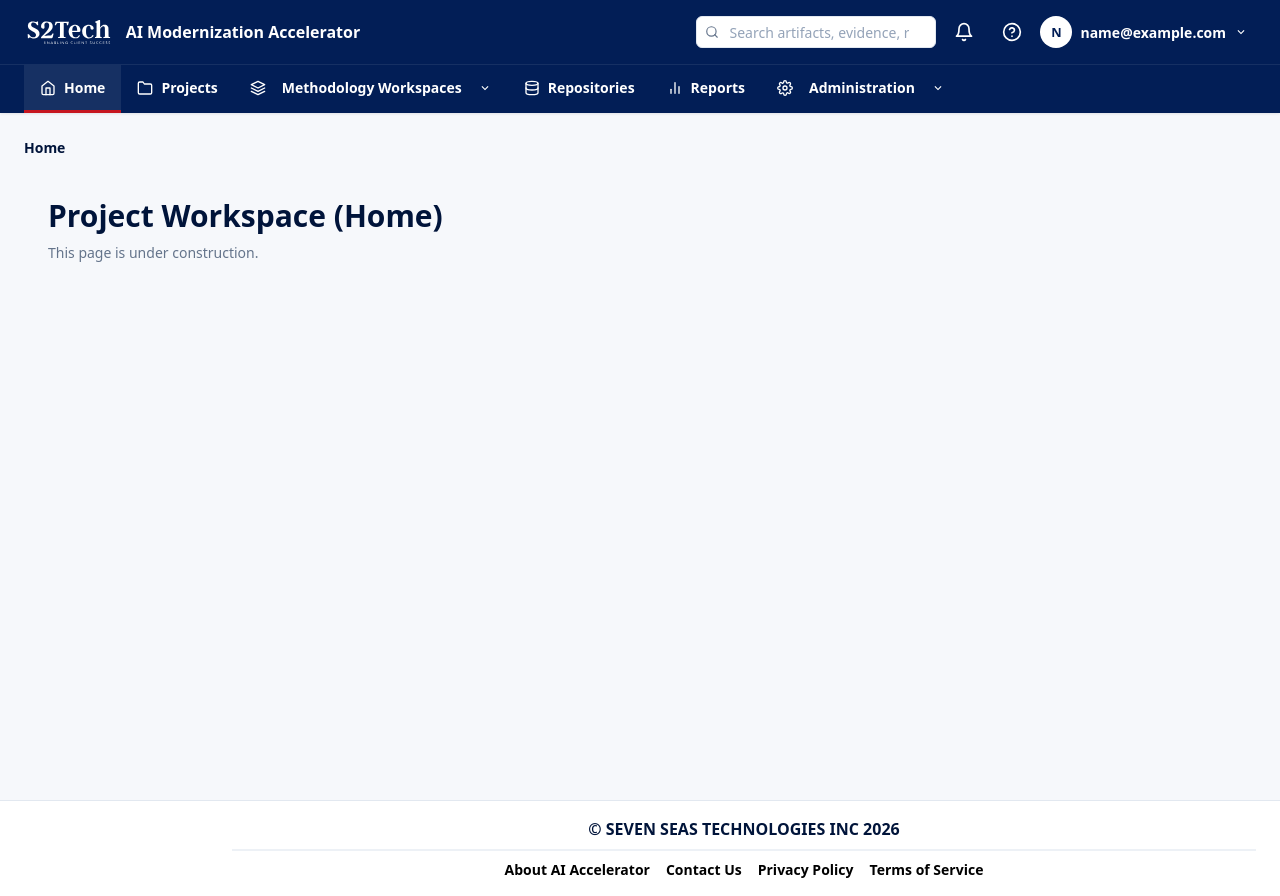
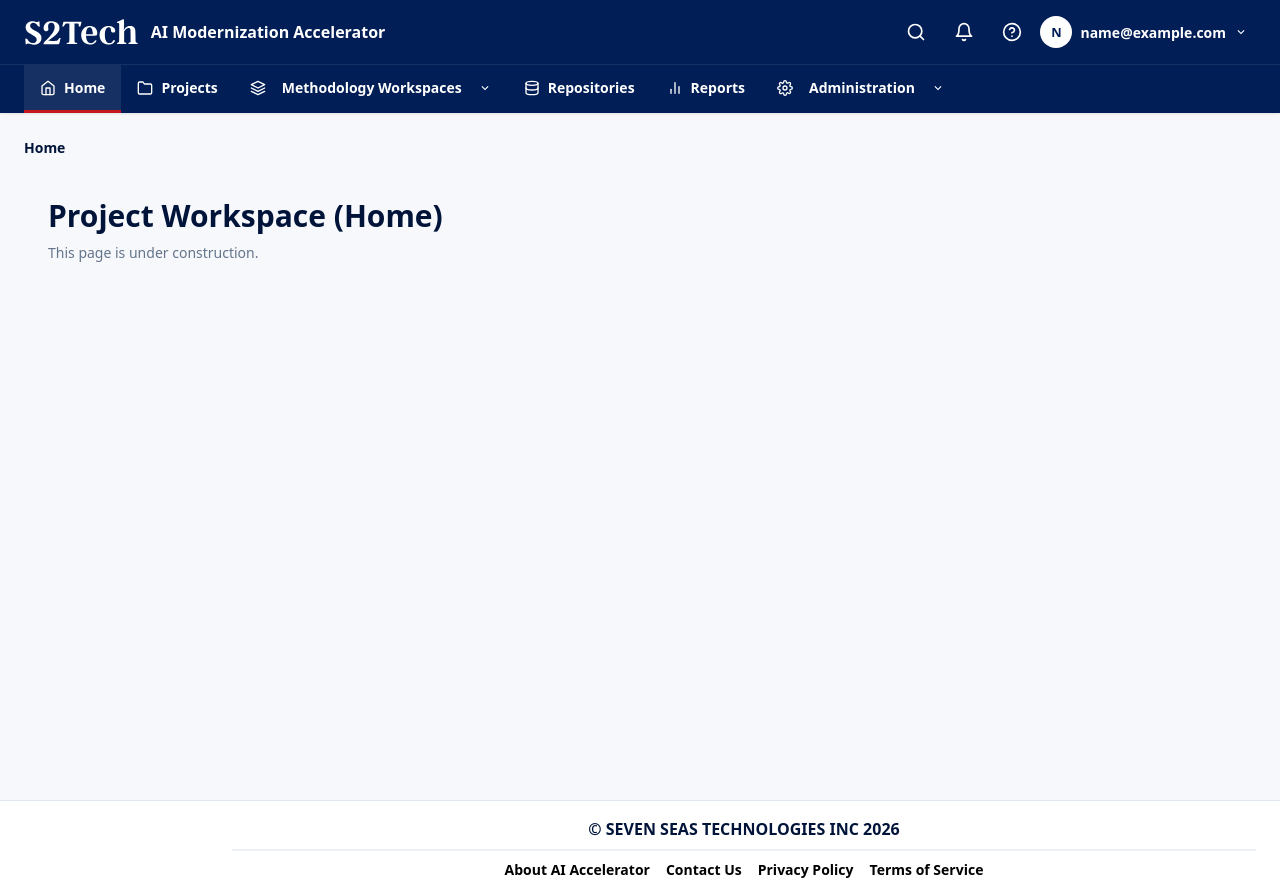
Before and after one commit to AIA-S2Tech/AI_Moderization_Platform, a React (Create React App) app in the folder frontend/: page /dashboard in a window 1280 px wide. Built offline with nearby package versions, Linux system fonts and the light colour scheme; sample sign-in values are in the browser's storage.

Commit message:
[T-39][T-40] TopNav review fixes - logo, search opens on icon click, Profile text colour

```diff
--- a/frontend/src/components/layout/TopNav.jsx
+++ b/frontend/src/components/layout/TopNav.jsx
@@ -21,7 +21,7 @@ import {
 } from "@chakra-ui/react";
 import { ChevronDownIcon, HamburgerIcon } from "@chakra-ui/icons";
 import { Link as RouterLink, NavLink, useLocation } from "react-router-dom";
-import S2TechLogo from "../../assets/img/s2tech-logo.svg";
+import S2TechLogo from "../../assets/img/s2tech-wordmark.svg";
 import { ROUTES } from "../../config/routes";
 import { APP_TITLE, TOP_NAV_ITEMS, isNavItemActive } from "../../config/navigation";
 
--- a/frontend/src/components/layout/TopNavActions.jsx
+++ b/frontend/src/components/layout/TopNavActions.jsx
@@ -14,12 +14,7 @@ import {
   MenuGroup,
   MenuItem,
   MenuList,
-  Popover,
-  PopoverBody,
-  PopoverContent,
-  PopoverTrigger,
   Text,
-  useDisclosure,
 } from "@chakra-ui/react";
 import { ChevronDownIcon } from "@chakra-ui/icons";
 import { FiBell,FiHelpCircle, FiLogOut, FiSearch, FiUser } from "react-icons/fi";
@@ -51,7 +46,7 @@ const getDisplayName = (user) => {
 };
 
 // ---------- Global search ----------
-const SearchField = ({ autoFocus = false, onDone }) => {
+const SearchField = ({ onDone }) => {
   const navigate = useNavigate();
   const [query, setQuery] = useState("");
 
@@ -75,7 +70,9 @@ const SearchField = ({ autoFocus = false, onDone }) => {
           placeholder="Search artifacts, evidence, rules…"
           value={query}
           onChange={(e) => setQuery(e.target.value)}
-          autoFocus={autoFocus}
+          onKeyDown={(e) => e.key === "Escape" && onDone?.()}
+          onBlur={() => onDone?.()}
+          autoFocus
           bg="bg.surface"
           color="text.primary"
           borderRadius="md"
@@ -86,29 +83,26 @@ const SearchField = ({ autoFocus = false, onDone }) => {
   );
 };
 
+// Search icon – clicking it turns into the search box in the same place.
+// Closes on Esc, click outside, or after searching.
 const GlobalSearch = () => {
-  const { isOpen, onOpen, onClose } = useDisclosure();
+  const [isOpen, setIsOpen] = useState(false);
+
+  if (!isOpen) {
+    return (
+      <IconButton
+        aria-label="Search"
+        icon={<Icon as={FiSearch} boxSize={5} />}
+        onClick={() => setIsOpen(true)}
+        {...iconButtonStyles}
+      />
+    );
+  }
+
   return (
-    <>
-      {/* 1024px and up: always-visible search box */}
-      <Box display={{ base: "none", lg: "block" }} w="240px">
-        <SearchField />
-      </Box>
-
-      {/* Smaller screens: search icon that opens the box in a popover */}
-      <Box display={{ base: "block", lg: "none" }}>
-        <Popover isOpen={isOpen} onOpen={onOpen} onClose={onClose} placement="bottom-end" isLazy>
-          <PopoverTrigger>
-            <IconButton aria-label="Search" icon={<Icon as={FiSearch} boxSize={5} />} {...iconButtonStyles} />
-          </PopoverTrigger>
-          <PopoverContent w={{ base: "calc(100vw - 32px)", sm: "320px" }} boxShadow="dropdown" zIndex="dropdown">
-            <PopoverBody>
-              <SearchField autoFocus onDone={onClose} />
-            </PopoverBody>
-          </PopoverContent>
-        </Popover>
-      </Box>
-    </>
+    <Box w={{ base: "160px", sm: "240px" }}>
+      <SearchField onDone={() => setIsOpen(false)} />
+    </Box>
   );
 };
 
@@ -195,7 +189,7 @@ const UserMenu = () => {
           <ChevronDownIcon display={{ base: "none", lg: "block" }} color="text.inverse" />
         </Flex>
       </MenuButton>
-      <MenuList zIndex="dropdown" boxShadow="dropdown" minW="220px" py={1}>
+      <MenuList zIndex="dropdown" boxShadow="dropdown" minW="220px" py={1} color="text.primary">
         <Box px={3} py={2}>
           <Text fontSize="sm" fontWeight="semibold" color="text.primary" noOfLines={1}>
             {name}
```
Also changed, not shown: frontend/src/assets/img/s2tech-wordmark.svg (added).
